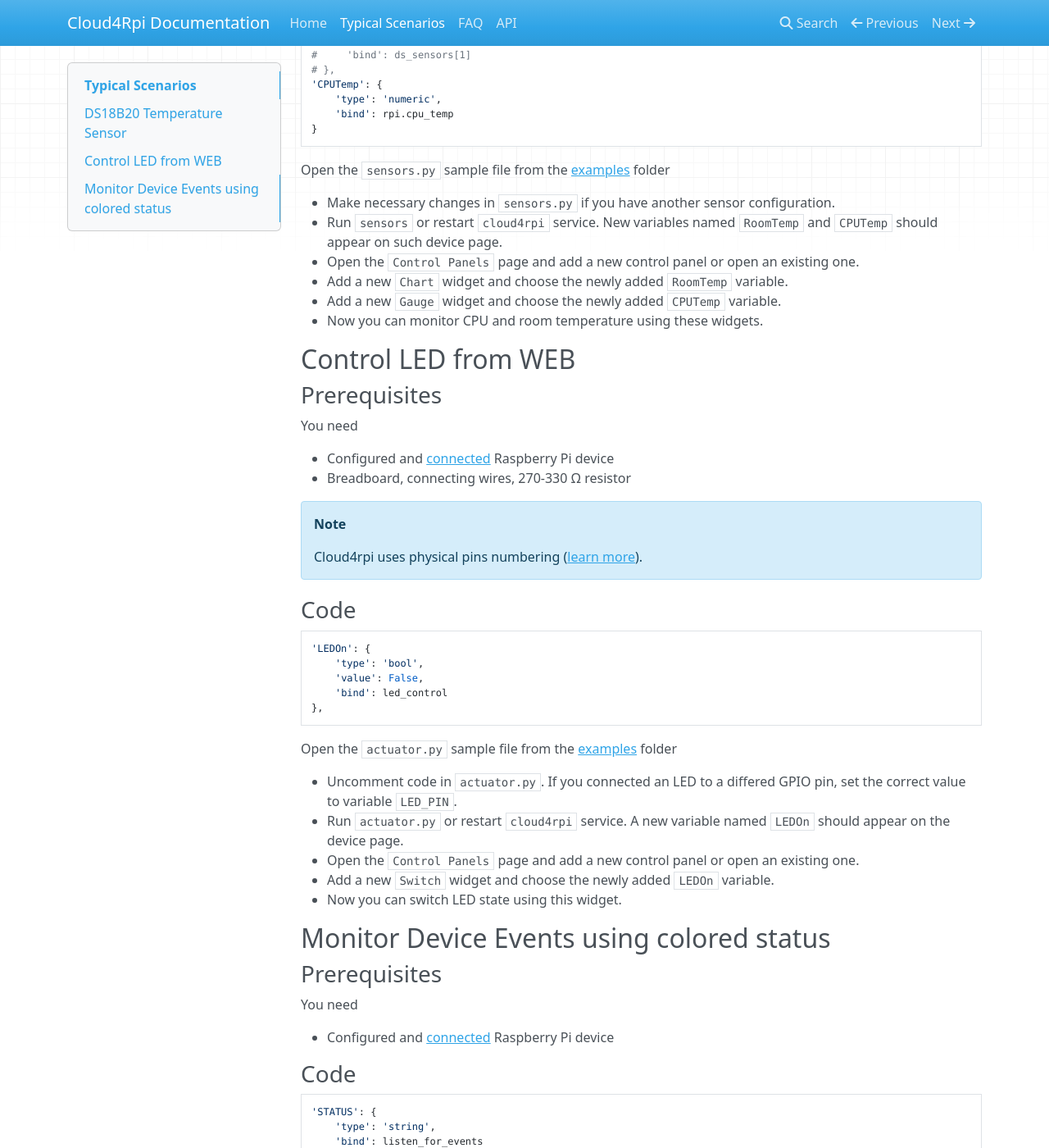
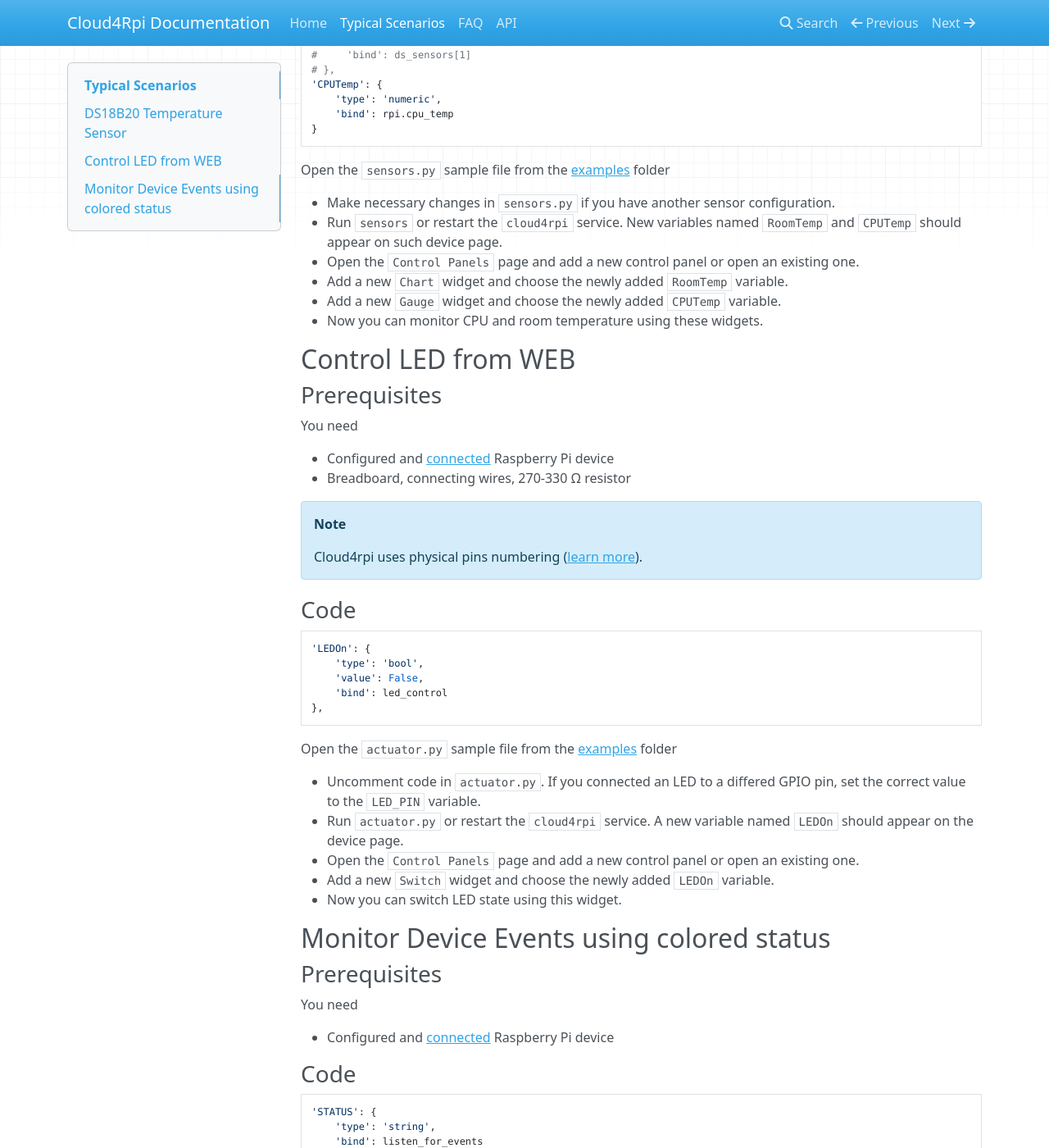
Before and after one commit to cloud4rpi/docs, an MkDocs documentation site: the page built from docs/typical-scenarios.md, in a window 1280 px wide and 1400 px high, scrolled down 571 px. Shown: the whole window at 82% size. Built offline with MkDocs 1.6.1, drawn with Linux system fonts in a browser that asks for light colours; nearby versions of some CDN libraries; old or Windows-style settings are respelled for this version of MkDocs; some of the changed text lies outside the part shown.

Commit message:
update api, typical-scenarios topics

```diff
--- a/docs/typical-scenarios.md
+++ b/docs/typical-scenarios.md
@@ -33,7 +33,7 @@
 Open the `sensors.py` sample file from the [examples](`https://github.com/cloud4rpi/cloud4rpi/tree/master/examples`) folder
 
 - Make necessary changes in `sensors.py` if you have another sensor configuration.
-- Run `sensors` or restart `cloud4rpi` service. New variables
+- Run `sensors` or restart the `cloud4rpi` service. New variables
 named `RoomTemp` and `CPUTemp` should appear on such device
 page.
 - Open the `Control Panels` page and add a new control panel or open an existing one.
@@ -67,8 +67,8 @@
 
 Open the `actuator.py` sample file from the [examples](`https://github.com/cloud4rpi/cloud4rpi/tree/master/examples`) folder
 
-- Uncomment code in `actuator.py`. If you connected an LED to a differed GPIO pin, set the correct value to variable `LED_PIN`.
-- Run `actuator.py` or restart `cloud4rpi` service. A new variable named `LEDOn` should appear on the device page.
+- Uncomment code in `actuator.py`. If you connected an LED to a differed GPIO pin, set the correct value to the `LED_PIN` variable.
+- Run `actuator.py` or restart the `cloud4rpi` service. A new variable named `LEDOn` should appear on the device page.
 - Open the `Control Panels` page and add a new control panel or open an existing one.
 - Add a new `Switch` widget and choose the newly added `LEDOn` variable.
 - Now you can switch LED state using this widget.
@@ -109,8 +109,8 @@
     Feel free to re-write event generation logic based on your specific conditions:
 
 
-- Run `status.py` or restart `cloud4rpi` service. A new variable named `STATUS` should appear on the device page.
-- Open `Control Panels` page and add a new control panel or open an existing one.
+- Run `status.py` or restart the `cloud4rpi` service. A new variable named `STATUS` should appear on the device page.
+- Open the `Control Panels` page and add a new control panel or open an existing one.
 - Add a new `Text` widget and choose the newly added `STATUS` variable.
 - Change the pre-defined status color items according to the event names from the code above.
 - As a result, you should have three items like the following:
```
Also changed, not shown: docs/api.md (+2 -2 lines).
